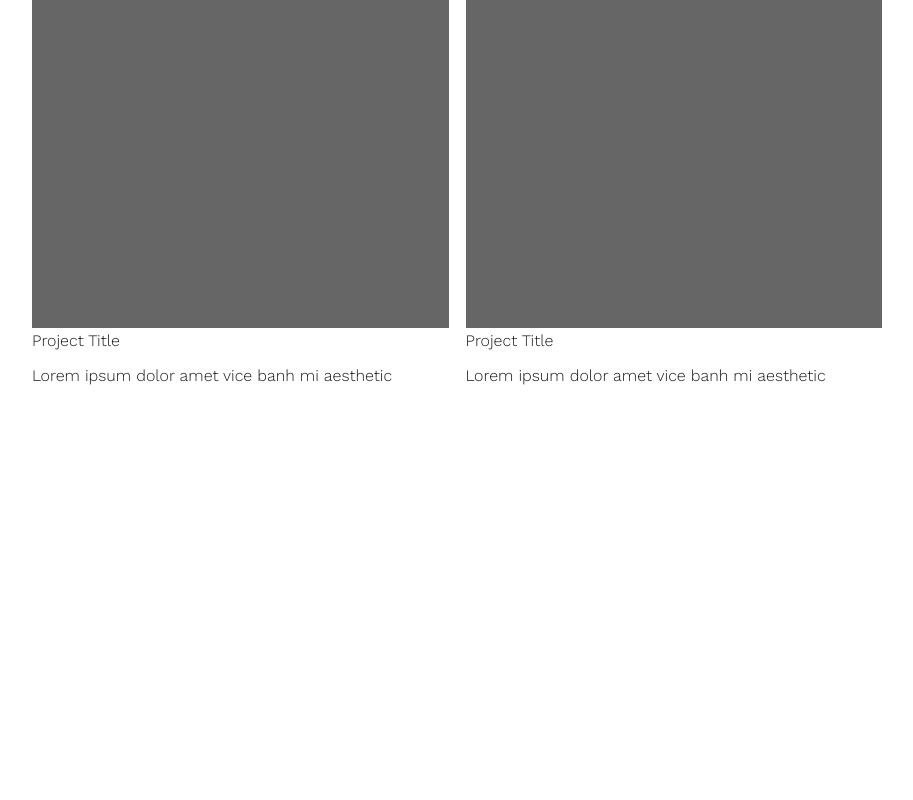
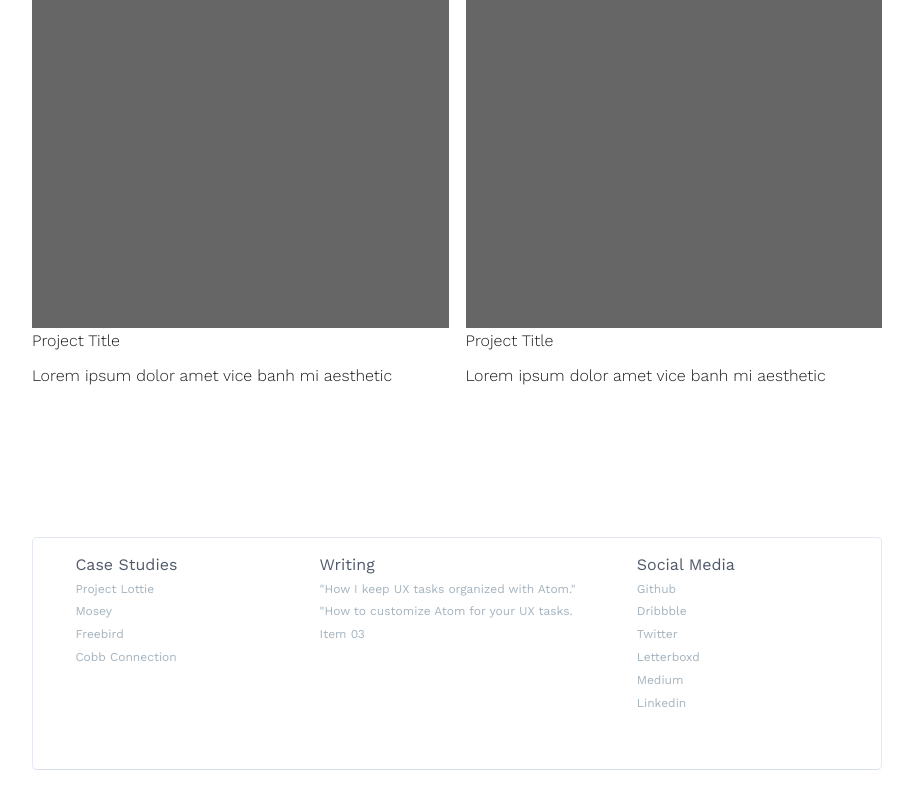
Before and after one commit to jmanhart/personal-portfolio-19, a React (Create React App) app: page / in a window 1280 px wide. Shown: the part 1294-2094 px from the top of the page, without its empty margins (183-1096 px from the left). Before the commit the page ends 1801 px from the top, so only its background shows below. Built offline with nearby package versions, Linux system fonts and the light colour scheme; a web font is replaced by a local one.

Commit message:
Pushing up some awesome stuff lots to do still

```diff
--- a/src/App.js
+++ b/src/App.js
@@ -4,15 +4,18 @@ import React, { Component } from 'react';
 import Main from './main.js'
 
 // Importing in Components
-// import NavBar from './components/nav-bar/index.js'
+import AppFooter from './components/app-footer/index.js';
+
+// Importing in Styles
+import './App.scss';
 
 export default class App extends Component{
     render(){
         return(
-          < >
-
+          <div id="app-container">
             <Main />
-          </>
+            <AppFooter />
+          </div >
         )
     }
 }
--- a/src/App.scss
+++ b/src/App.scss
@@ -5,6 +5,13 @@ html, body {
     font-size: 100%;
     line-height: 1.6em;
     color: #505a6a;
+}
+
+#app-container{
+    height: 100%;
+    width: 100%;
+    display: flex;
+    flex-direction: column;
 }
 
 img{
--- /dev/null
+++ b/src/components/app-footer/index.js
@@ -0,0 +1,38 @@
+import React, { Component } from 'react';
+import { Link } from 'react-router-dom';
+
+//Importing Local Styles
+import './styles.scss';
+
+export default class AppFooter extends Component{
+    render(){
+        return(
+          <div className="container">
+                <dl className="outro">
+                    <div className="col left">
+                        <dt>Case Studies</dt>
+                            <dd>Project Lottie</dd>
+                            <dd>Mosey</dd>
+                            <dd>Freebird</dd>
+                            <dd>Cobb Connection</dd>
+                    </div>
+                    <div className="col center">
+                        <dt>Writing</dt>
+                                <dd>"How I keep UX tasks organized with Atom."</dd>
+                                <dd>"How to customize Atom for your UX tasks.</dd>
+                                <dd>Item 03</dd>
+                    </div>
+                    <div className="col right">
+                        <dt>Social Media</dt>
+                                <dd>Github</dd>
+                                <dd>Dribbble</dd>
+                                <dd>Twitter</dd>
+                                <dd>Letterboxd</dd>
+                                <dd>Medium</dd>
+                                <dd>Linkedin</dd>
+                    </div>
+                </dl>
+          </div>
+        )
+    }
+}
--- /dev/null
+++ b/src/components/app-footer/styles.scss
@@ -0,0 +1,51 @@
+dl.outro {
+    float: left;
+    width: 100%;
+    margin: 30px 0;
+    border: 1px solid #e4e8f5;
+    box-shadow: 0px 4px 0px #fefeff;
+    -moz-box-shadow: 0px 4px 0px #fefeff;
+    -webkit-box-shadow: 0px 4px 0px #fefeff;
+    border-bottom-color: #d9def1;
+    -khtml-border-radius: 5px;
+    -moz-border-radius: 5px;
+    -webkit-border-radius: 5px;
+    border-radius: 5px;
+    box-sizing: border-box;
+    position: relative;
+    padding: 0 0 20px 0;
+}
+
+dl.outro dd {
+    font-size: 0.75em;
+    line-height: 1.9em;
+    color: #a5b3be;
+    display: block;
+    margin-inline-start: 0px;
+}
+
+dl.outro .left {
+    float: left;
+    width: 23.8%;
+    padding: 14px 5% 35px;
+}
+
+dl.outro .center {
+    float: left;
+    width: 33.8%;
+    padding: 14px 0 35px;
+}
+
+dl.outro .right {
+    float: right;
+    width: 23.8%;
+    padding: 14px 5% 35px 0;
+}
+
+
+@media only screen and (max-width: 450px){
+    body .container dl.outro .col {
+        padding: 0 15%;
+        width: 70%;
+    }
+}
--- /dev/null
+++ b/src/containers/case-studies/garmin-lottie.js
@@ -0,0 +1,26 @@
+import React, { Component } from 'react';
+
+// Importing Image assets
+import photo from './../../images/me-blk-sun.jpg';
+
+// import styles
+import './../../App.scss';
+
+export default class CaseStudyGarminLottie extends Component{
+    render(){
+        return(
+          <div className="container">
+
+            <div id="header">
+                <h1>Garmin Lottie Case Study</h1>
+            </div>
+            <div id="about">
+                <h2>Tote bag live-edge vinyl, marfa four dollar toast meh polaroid fixie. Hashtag shaman marfa. </h2>
+                <h3> deep v pork belly +1 everyday carry air plant church-key adaptogen chicharrones lo-fi umami. Vexillologist cold-pressed green juice. Lorem ipsum dolor amet vice banh mi aesthetic authentic, small batch truffaut farm-to-table sriracha squid post-ironic actually af. Chambray direct trade meditation fixie 3.</h3>
+                <br/>
+            </div>
+          </div>
+
+        )
+    }
+}
--- a/src/containers/home/index.js
+++ b/src/containers/home/index.js
@@ -6,6 +6,9 @@ import photo from './../../images/me-blk-sun.jpg';
 
 // import styles
 import './../../App.scss';
+
+
+
 
 export default class Home extends Component{
     render(){
@@ -29,11 +32,11 @@ export default class Home extends Component{
 
                 {/* Case Study One - Lottie - Garmin */}
                 <li>
-                    <a href="somthing">
+                    <Link to="/case-study/garmin/lottie">
                         <div></div>
                         <h3>Project Title</h3>
                         <h3>Lorem ipsum dolor amet vice banh mi aesthetic</h3>
-                    </a>
+                    </Link>
                 </li>
 
                 {/* Case Study Two - Mosey */}
--- a/src/main.js
+++ b/src/main.js
@@ -3,6 +3,9 @@ import { Switch, Route } from 'react-router-dom'
 
 import Home from './containers/home/index.js';
 import About from './containers/about/index.js';
+
+//Importing Case Studies
+import CaseStudyGarminLottie from './containers/case-studies/garmin-lottie.js';
 
 
 const Main = () => (
@@ -10,48 +13,9 @@ const Main = () => (
     <Switch>
       <Route exact path='/' component={Home}/>
       <Route path='/about' component={About}/>
+      <Route path='/case-study/garmin/lottie' component={CaseStudyGarminLottie}/>
     </Switch>
   </main>
 )
 
 export default Main
-{/*
-<Route
-          render={({ location }) => {
-            const { pathname } = location;
-            return (
-              <TransitionGroup>
-                <CSSTransition
-                  key={pathname}
-                  classNames="page"
-                  timeout={{
-                    enter: 1000,
-                    exit: 1000,
-                  }}
-                >
-                  <Route
-                    location={location}
-                    render={() => (
-                      <Switch>
-                        <Route
-                          exact
-                          path="/"
-                          component={Home}
-                        />
-                        <Route
-                          path="/about"
-                          component={About}
-                        />
-                        <Route
-                          component={Error404}
-                        />
-                      </Switch>
-                    )}
-                  />
-                </CSSTransition>
-              </TransitionGroup>
-            );
-          }}
-        />
-
-        */}
```
